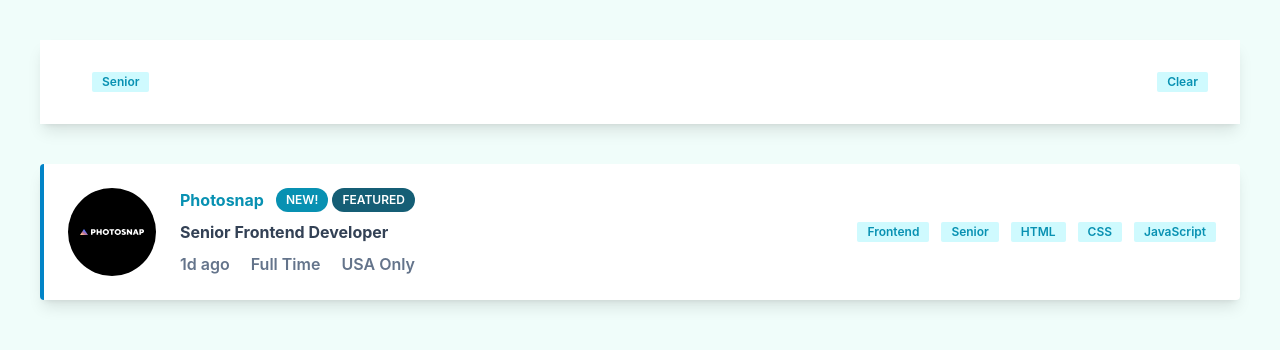
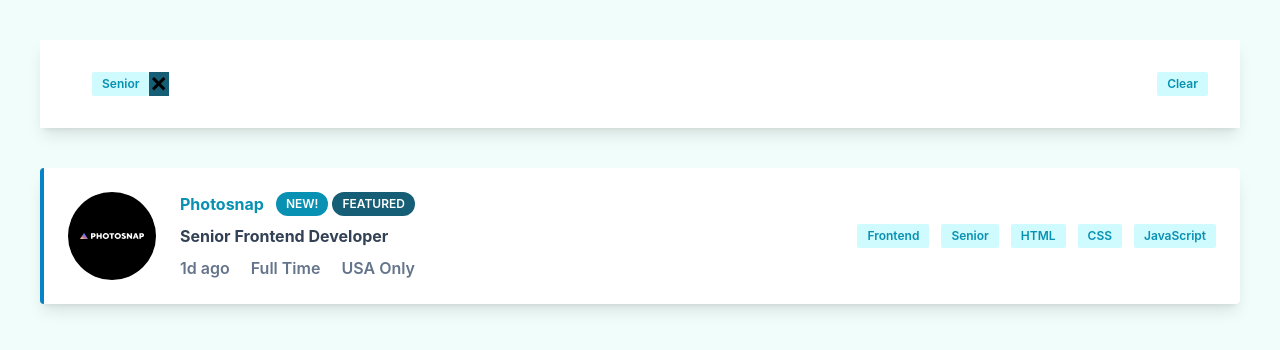
Before and after one commit to fedeq/job-listing, a React (Vite) app: page / in a window 1280 px wide. Both pictures are taken after a click on the element "Senior". Shown: the top 350 px of the page. Built offline with nearby package versions, Linux system fonts and the light colour scheme.

Commit message:
Clean redux, add some hooks

```diff
--- a/src/components/Filters.jsx
+++ b/src/components/Filters.jsx
@@ -1,29 +1,33 @@
 import React from "react";
-import { useDispatch, useSelector } from "react-redux";
-import { clear, remove } from "../features/filters/filtersSlice";
+import { RemoveIcon } from "./RemoveIcon";
+import { useFiltersActions } from "../hooks/useFiltersActions";
+import { useAppSelector } from "../hooks/store";
 
 function Filters() {
-  const filters = useSelector((state) => state.filters.activeFilters);
-  const dispatch = useDispatch();
+  const { clearExistingFilters, removeExistingFilter } = useFiltersActions();
+  const filters = useAppSelector((state) => state.filters.activeFilters);
 
   if (filters.length === 0) return;
   return (
     <div className="shadow-lg mb-10 flex p-8 justify-between bg-white">
       <div className="flex">
         {filters?.map((filter) => (
-          <div
-            className="badge-square cursor-pointer ml-5"
-            onClick={() =>
-              dispatch(remove({ type: filter.type, name: filter.name }))
-            }
-          >
-            {filter.name}
-          </div>
+          <>
+            <div className="badge-square ml-5">{filter.name}</div>
+            <button
+              className="bg-cyan-800 h-full w-5 flex items-center justify-center"
+              onClick={() =>
+                removeExistingFilter({ type: filter.type, name: filter.name })
+              }
+            >
+              <RemoveIcon />
+            </button>
+          </>
         ))}
       </div>
       <div
         className="badge-square cursor-pointer"
-        onClick={() => dispatch(clear())}
+        onClick={clearExistingFilters}
       >
         Clear
       </div>
--- a/src/components/JobItem.jsx
+++ b/src/components/JobItem.jsx
@@ -1,9 +1,8 @@
 import React from "react";
-import { useDispatch } from "react-redux";
-import { add } from "../features/filters/filtersSlice";
+import { useFiltersActions } from "../hooks/useFiltersActions";
 
 function getImgUrl(name) {
-  return new URL(`${name}`, import.meta.url).href
+  return new URL(`${name}`, import.meta.url).href;
 }
 
 function JobItem({
@@ -22,8 +21,7 @@ function JobItem({
     tools,
   },
 }) {
-  const dispatch = useDispatch();
-  console.log(logo);
+  const { addNewFilter } = useFiltersActions();
 
   return (
     <div className="border-l-4 border-sky-600 rounded  flex shadow-lg justify-between p-6 mb-10 bg-white">
@@ -48,13 +46,13 @@ function JobItem({
       <div className="grow flex justify-end items-center">
         <div className="flex justify-center items-center">
           <span
-            onClick={() => dispatch(add({ type: "role", name: role }))}
+            onClick={() => addNewFilter({ type: "role", name: role })}
             className="badge-square ml-3 cursor-pointer"
           >
             {role}
           </span>
           <span
-            onClick={() => dispatch(add({ type: "level", name: level }))}
+            onClick={() => addNewFilter({ type: "level", name: level })}
             className="badge-square ml-3 cursor-pointer"
           >
             {level}
@@ -62,9 +60,7 @@ function JobItem({
           {languages.map((language) => (
             <span
               key={language}
-              onClick={() =>
-                dispatch(add({ type: "language", name: language }))
-              }
+              onClick={() => addNewFilter({ type: "language", name: language })}
               className="badge-square ml-3 cursor-pointer"
             >
               {language}
--- /dev/null
+++ b/src/components/RemoveIcon.jsx
@@ -0,0 +1,11 @@
+export function RemoveIcon() {
+  return (
+    <svg xmlns="http://www.w3.org/2000/svg" width="14" height="14">
+      <path
+        fill="currentColor"
+        fill-rule="evenodd"
+        d="M11.314 0l2.121 2.121-4.596 4.596 4.596 4.597-2.121 2.121-4.597-4.596-4.596 4.596L0 11.314l4.596-4.597L0 2.121 2.121 0l4.596 4.596L11.314 0z"
+      />
+    </svg>
+  );
+}
--- /dev/null
+++ b/src/hooks/store.ts
@@ -0,0 +1,6 @@
+import type { TypedUseSelectorHook } from "react-redux";
+import { useDispatch, useSelector } from "react-redux";
+import type { AppDispatch, RootState } from "../store";
+
+export const useAppSelector: TypedUseSelectorHook<RootState> = useSelector;
+export const useAppDispatch: () => AppDispatch = useDispatch;
--- /dev/null
+++ b/src/hooks/useFiltersActions.tsx
@@ -0,0 +1,29 @@
+import { useDispatch, useSelector } from "react-redux";
+import {
+  addFilter,
+  removeFilter,
+  clearFilters,
+} from "../store/filters/filtersSlice";
+import { useAppDispatch } from "./store";
+
+export const useFiltersActions = () => {
+  const dispatch = useAppDispatch();
+
+  const addNewFilter = (filter: string) => {
+    dispatch(addFilter(filter));
+  };
+
+  const removeExistingFilter = (filter: string) => {
+    dispatch(removeFilter(filter));
+  };
+
+  const clearExistingFilters = () => {
+    dispatch(clearFilters());
+  };
+
+  return {
+    addNewFilter,
+    removeExistingFilter,
+    clearExistingFilters,
+  };
+};
--- a/src/index.css
+++ b/src/index.css
@@ -4,13 +4,13 @@
 
 @layer components {
   .badge-primary {
-    @apply flex flex-col justify-center items-center bg-cyan-600 text-white text-xs font-semibold px-2.5 py-0.5 rounded-full;
+    @apply flex flex-col justify-center items-center bg-cyan-600 text-white text-xs font-semibold px-2.5 h-6 rounded-full;
   }
   .badge-bold {
-    @apply flex flex-col justify-center items-center bg-cyan-800 text-white text-xs font-semibold px-2.5 py-0.5 rounded-full;
+    @apply flex flex-col justify-center items-center bg-cyan-800 text-white text-xs font-semibold px-2.5 h-6 rounded-full;
   }
   .badge-square {
-    @apply flex flex-col justify-center items-center bg-cyan-100 text-cyan-600 text-xs font-semibold px-2.5 py-0.5 rounded-sm;
+    @apply flex flex-col justify-center items-center bg-cyan-100 text-cyan-600 text-xs font-semibold px-2.5 h-6 rounded-sm;
   }
 }
 
--- a/src/store.js
+++ /dev/null
@@ -1,8 +0,0 @@
-import { configureStore } from '@reduxjs/toolkit'
-import filtersSlice from './features/filters/filtersSlice'
-
-export default configureStore({
-  reducer: {
-    filters: filtersSlice,
-  },
-})
--- a/src/features/filters/filtersSlice.js
+++ b/src/store/filters/filtersSlice.js
@@ -6,19 +6,19 @@ export const filtersSlice = createSlice({
     activeFilters: [],
   },
   reducers: {
-    add: (state, action) => {
+    addFilter: (state, action) => {
       state.activeFilters = !hasFilter(state.activeFilters, action.payload)
         ? state.activeFilters.concat([
             { type: action.payload.type, name: action.payload.name },
           ])
         : state.activeFilters;
     },
-    remove: (state, action) => {
+    removeFilter: (state, action) => {
       state.activeFilters = state.activeFilters.filter(
         (filter) => filter.name !== action.payload.name
       );
     },
-    clear: (state) => {
+    clearFilters: (state) => {
       state.activeFilters = [];
     },
   },
@@ -32,6 +32,6 @@ const hasFilter = (activeFilters, newFilter) => {
   return false;
 };
 
-export const { add, remove, clear } = filtersSlice.actions;
+export const { addFilter, removeFilter, clearFilters } = filtersSlice.actions;
 
 export default filtersSlice.reducer;
--- /dev/null
+++ b/src/store/index.ts
@@ -0,0 +1,11 @@
+import { configureStore } from "@reduxjs/toolkit";
+import filtersSlice from "./filters/filtersSlice";
+
+export const store = configureStore({
+  reducer: {
+    filters: filtersSlice,
+  },
+});
+
+export type AppDispatch = typeof store.dispatch;
+export type RootState = ReturnType<typeof store.getState>;
```
Also changed, not shown: src/index.jsx (+8 -8 lines), 1 other file (tests, documents, lock files or other folders).
